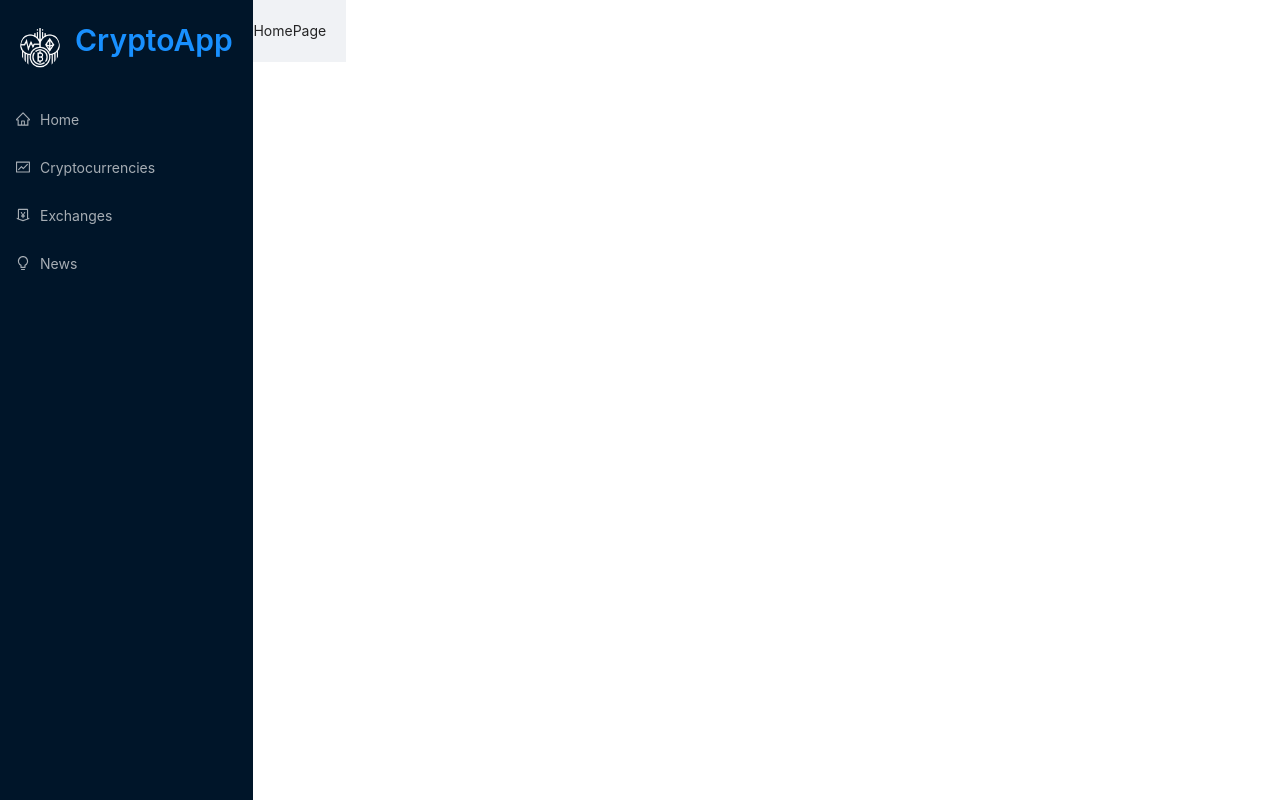
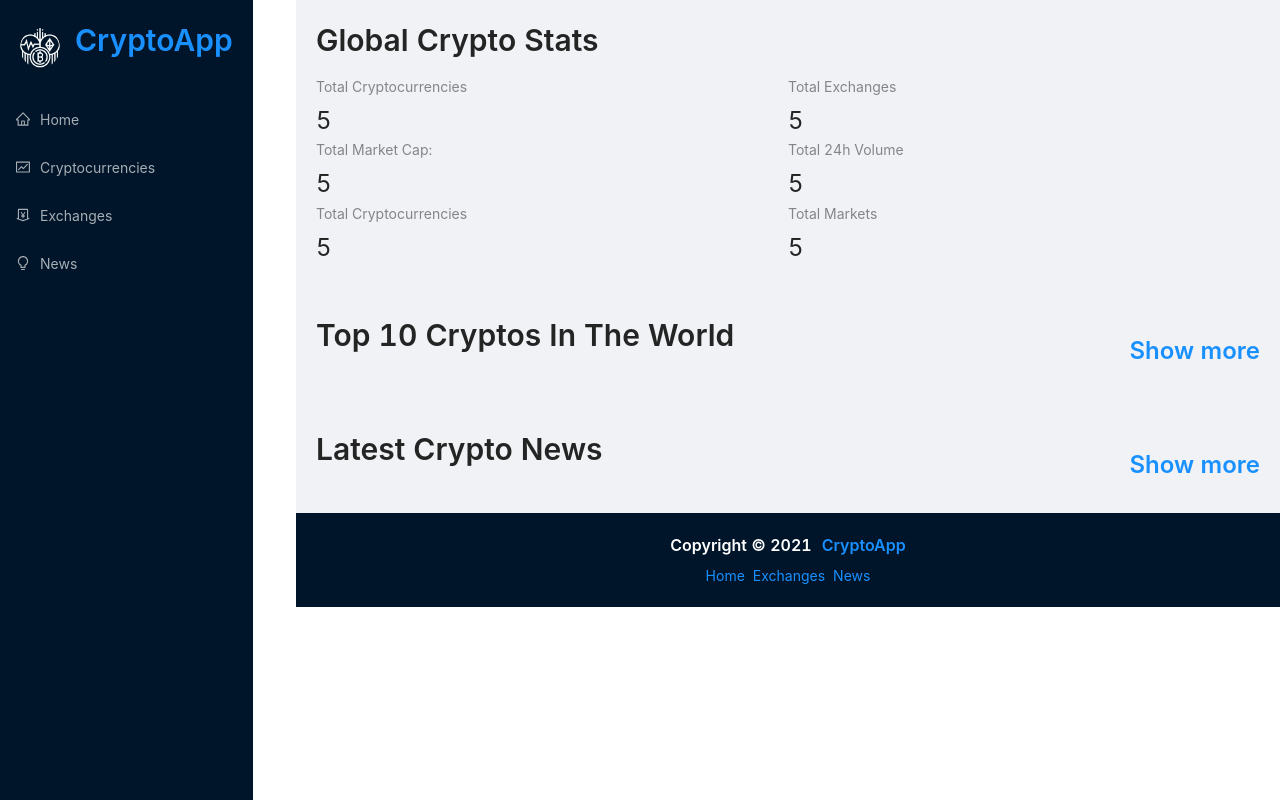
Before and after one commit to mamed-gasimov/React-CryptoApp, a React (Create React App) app: page / in a window 1280 px wide. Built offline with nearby package versions, Linux system fonts and the light colour scheme.

Commit message:
added ui for homepage, added footer

```diff
--- a/src/App.tsx
+++ b/src/App.tsx
@@ -1,7 +1,6 @@
 import { FC } from "react";
-// import { Link } from 'react-router-dom';
-import { Layout, Typography, Space } from 'antd';
-import { Navbar } from "./components";
+import { Layout } from 'antd';
+import { Footer, Navbar } from "./components";
 import MainRouter from "./router/MainRouter";
 import './globals.css';
 
@@ -15,8 +14,8 @@ const App: FC = () => {
             <MainRouter />
           </div>
         </Layout>
+        <Footer />
       </main>
-      <footer></footer>
     </div>
   );
 }
--- /dev/null
+++ b/src/components/Footer/Footer.module.css
@@ -0,0 +1,10 @@
+footer {
+    background-color: #001529;
+    display: flex;
+    flex-direction: column;
+    padding: 20px;
+    align-items: center;
+}
+footer .app-name {
+    margin-left: 10px;
+}
--- a/src/components/Footer/Footer.tsx
+++ b/src/components/Footer/Footer.tsx
@@ -1,8 +1,22 @@
 import { FC } from 'react'
+import { Link } from 'react-router-dom';
+import { Space, Typography } from 'antd';
+import styles from './Footer.module.css';
 
 const Footer: FC = () => {
     return (
-        <div>Footer</div>
+        <footer>
+            <Typography.Title level={5} style={{ color: 'white', textAlign: 'center' }}>Copyright © 2021
+                <Link to="/" className={styles['app-name']}>
+                    CryptoApp
+                </Link>
+            </Typography.Title>
+            <Space>
+                <Link to="/">Home</Link>
+                <Link to="/exchanges">Exchanges</Link>
+                <Link to="/news">News</Link>
+            </Space>
+        </footer>
     )
 }
 
--- a/src/components/index.ts
+++ b/src/components/index.ts
@@ -1 +1,2 @@
 export { default as Navbar } from './Navbar/Navbar';
+export { default as Footer } from './Footer/Footer';
--- a/src/globals.css
+++ b/src/globals.css
@@ -11,6 +11,10 @@ html {
     padding: 0;
     box-sizing: border-box;
 }
+main{
+    flex: 0.8;
+    width: 100%;
+}
 a:hover {
     color: var(--pink) !important;
 }
@@ -21,10 +25,23 @@ a:hover {
 .routes {
     padding: 20px;
 }
-
+@media screen and (max-width:1300px) {
+    main {
+        margin-left: 50px;
+    }
+}
+@media screen and (max-width:1000px) {
+    main {
+        margin-left: 100px;
+    }
+}
 @media screen and (max-width:800px) {
-    .app{
+    .app {
         flex-direction: column;
         overflow: hidden;
     }
+    main {
+        flex: 1;
+        margin: 90px 10px 0 0;
+    }
 }
--- a/src/pages/HomePage/HomePage.module.css
+++ b/src/pages/HomePage/HomePage.module.css
@@ -4,7 +4,17 @@
     align-items: center;
     margin-top: 40px;
 }
-
+.show-more{
+    margin-top: 0;
+}
+@media screen and (max-width: 800px) {
+    .home-title{
+        font-size: 1.4rem;
+    }
+    .show-more{
+        font-size: 1.3rem;
+    }
+}
 @media screen and (max-width: 500px){
     .heading{
         margin-top: 20px;
--- a/src/pages/HomePage/HomePage.tsx
+++ b/src/pages/HomePage/HomePage.tsx
@@ -1,9 +1,34 @@
 import { FC } from 'react';
+import { Typography, Row, Col, Statistic } from 'antd';
+import { Link } from 'react-router-dom';
+import millify from 'millify';
 import styles from './HomePage.module.css';
 
 const HomePage: FC = () => {
+    const { Title } = Typography;
+
     return (
-        <div>HomePage</div>
+        <>
+            <Title level={2} className={styles.heading}>Global Crypto Stats</Title>
+            <Row>
+                <Col span={12}><Statistic title='Total Cryptocurrencies' value={5} /></Col>
+                <Col span={12}><Statistic title='Total Exchanges' value={5} /></Col>
+                <Col span={12}><Statistic title='Total Market Cap:' value={5} /></Col>
+                <Col span={12}><Statistic title='Total 24h Volume' value={5} /></Col>
+                <Col span={12}><Statistic title='Total Cryptocurrencies' value={5} /></Col>
+                <Col span={12}><Statistic title='Total Markets' value={5} /></Col>
+            </Row>
+            <div className={styles['home-heading-container']}>
+                <Title level={2} className='home-title'>Top 10 Cryptos In The World</Title>
+                <Title level={3} className={styles['show-more']}>
+                    <Link to='/cryptocurrencies'>Show more</Link>
+                </Title>
+            </div>
+            <div className={styles['home-heading-container']}>
+                <Title level={2} className={styles['home-title']}>Latest Crypto News</Title>
+                <Title level={3}><Link to="/news">Show more</Link></Title>
+            </div>
+        </>
     )
 }
 
```
